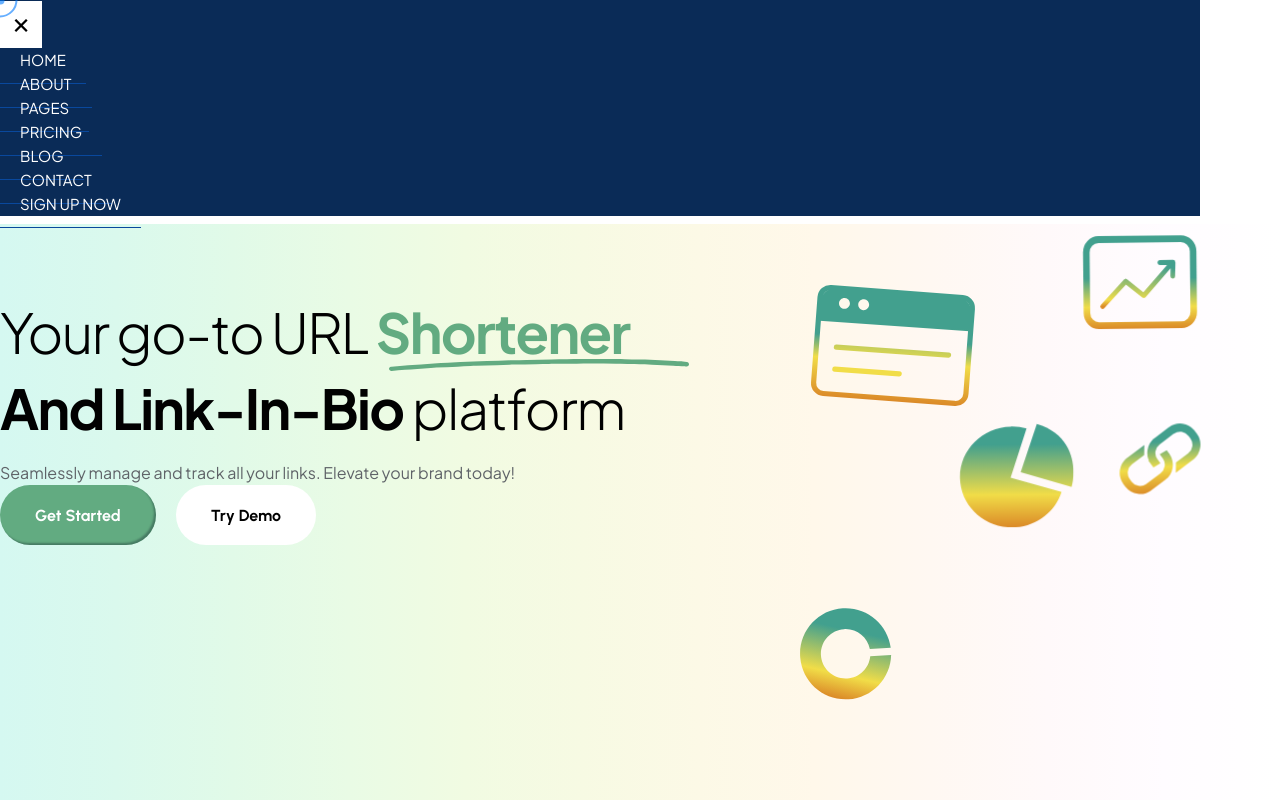
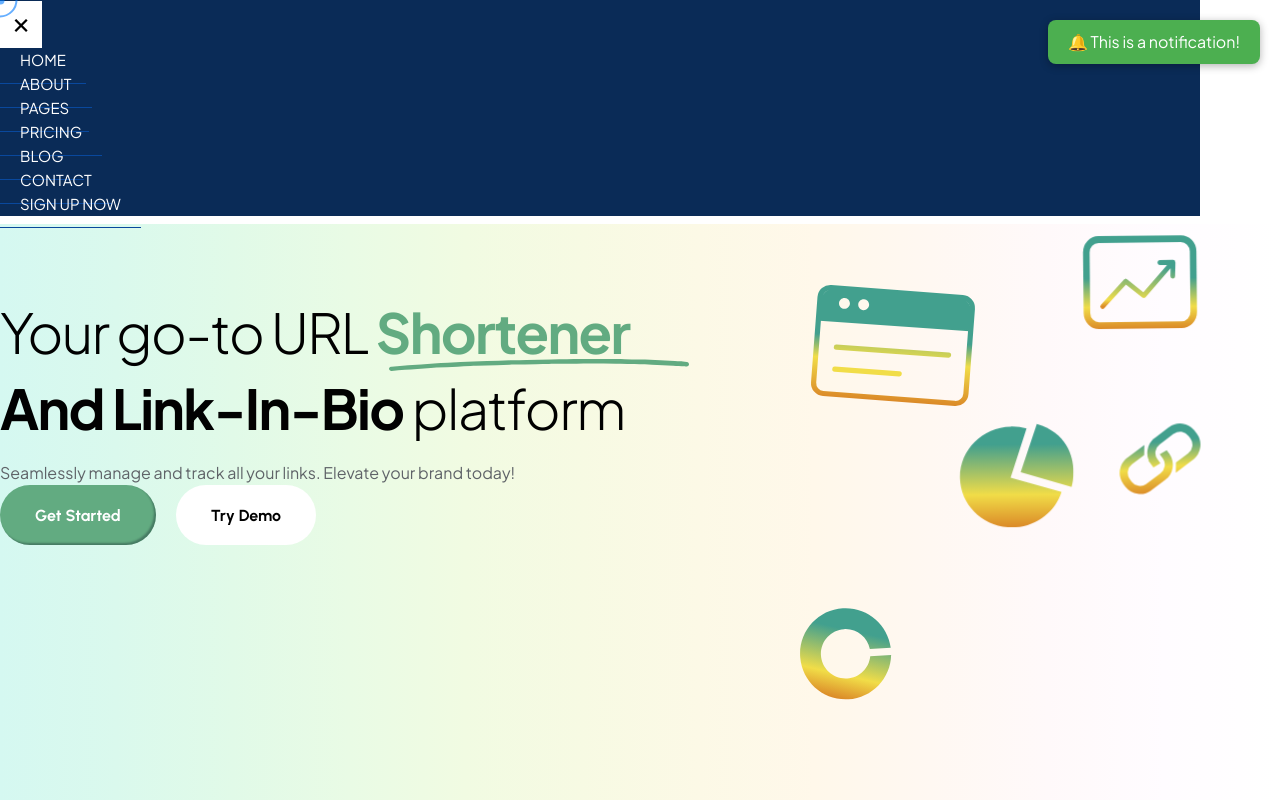
Before and after one commit to ascinate/fpi, a React (Vite) app: page / in a window 1280 px wide. Both pictures are taken after a click on the button "Try Demo". Shown: the part 346-1146 px from the top of the page. Built offline with nearby package versions, Linux system fonts and the light colour scheme; a web font is replaced by a local one.

Commit message:
notification added

```diff
--- a/package.json
+++ b/package.json
@@ -13,6 +13,7 @@
     "lucide-react": "^0.513.0",
     "react": "^19.1.0",
     "react-dom": "^19.1.0",
+    "react-notifications": "^1.7.4",
     "react-router-dom": "^7.6.2"
   },
   "devDependencies": {
--- a/src/pages/Home.jsx
+++ b/src/pages/Home.jsx
@@ -1,4 +1,4 @@
-import React from 'react';
+import React, { useState } from 'react';
 import Navbar from '../components/Navbar';
 import ione from "/fone.svg";
 import ithree from "/f2.svg";
@@ -9,6 +9,13 @@ import CustomCursor from '../components/CustomCursor';
 
 
 function Home() {
+
+      const [show, setShow] = useState(false);
+
+  const handleClick = () => {
+    setShow(true);
+    setTimeout(() => setShow(false), 3000); // Hide after 3 seconds
+  };
     return (
         <>
             <CustomCursor />
@@ -31,7 +38,13 @@ function Home() {
 
                                 <p className='sub-text mb-11'>Seamlessly manage and track all your links. Elevate your brand today!</p>
                                 <button className='theme-color-btn brn-btn' id=''>Get Started</button>
-                                <button className='white-color-btn brn-btn' id=''>Try Demo</button>
+                                <button className='white-color-btn brn-btn' id='' onClick={handleClick}>Try Demo</button>
+                                {show && (
+<div style={styles.notification}>
+          🔔 This is a notification!
+</div>
+      )}
+
                             </div>
 
                             <div className='ithree'>
@@ -60,7 +73,23 @@ function Home() {
             </main>
 
         </>
+
     )
 }
 
+
+const styles = {
+  notification: {
+    position: 'fixed',
+    top: '20px',
+    right: '20px',
+    backgroundColor: '#4caf50',
+    color: 'white',
+    padding: '10px 20px',
+    borderRadius: '8px',
+    boxShadow: '0 2px 8px rgba(0,0,0,0.3)',
+    zIndex: 1000,
+  }
+};
+
 export default Home;
```
Also changed, not shown: src/components/Notification.jsx (added, +56 -0 lines), 1 other file (tests, documents, lock files or other folders).
